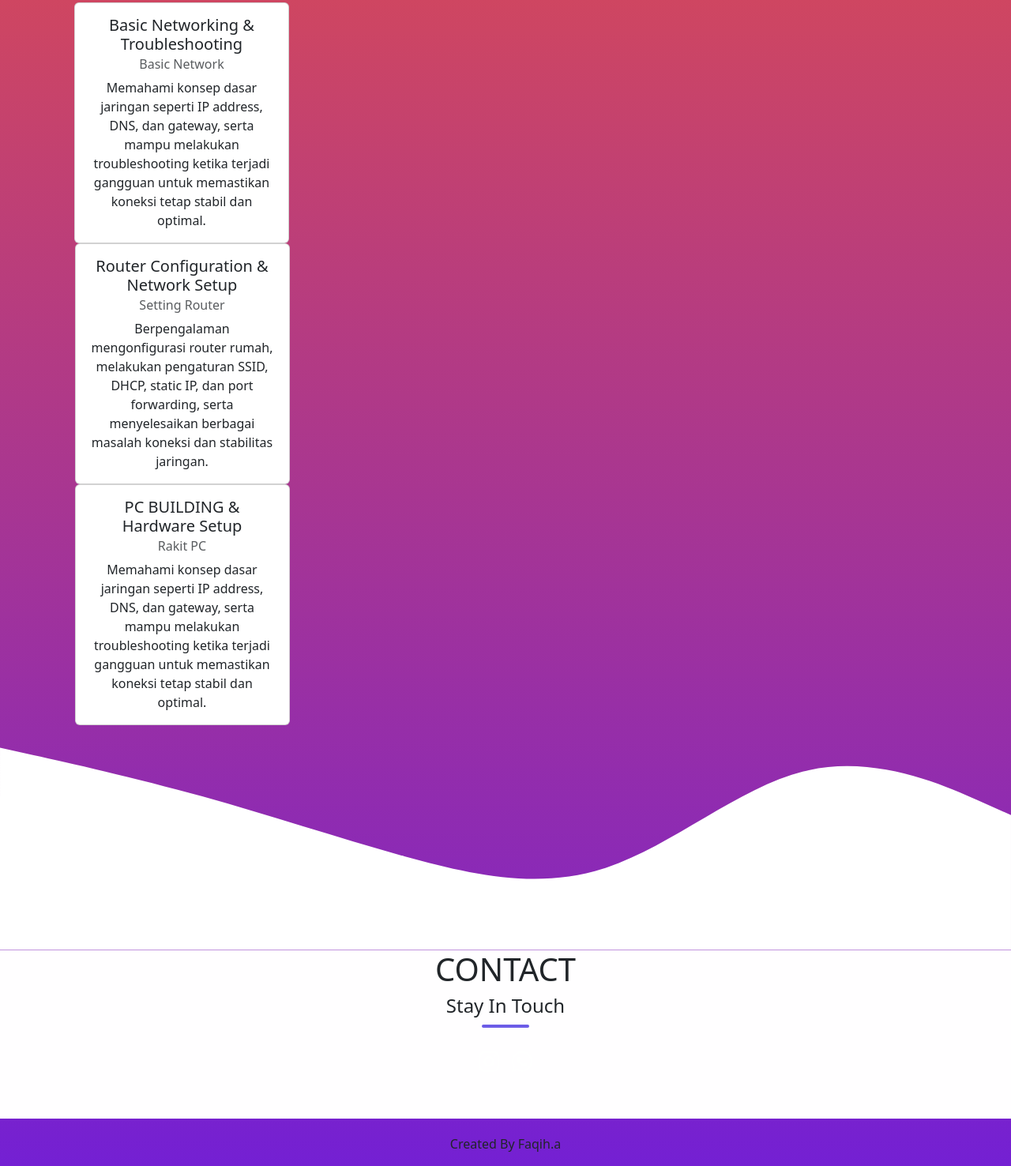
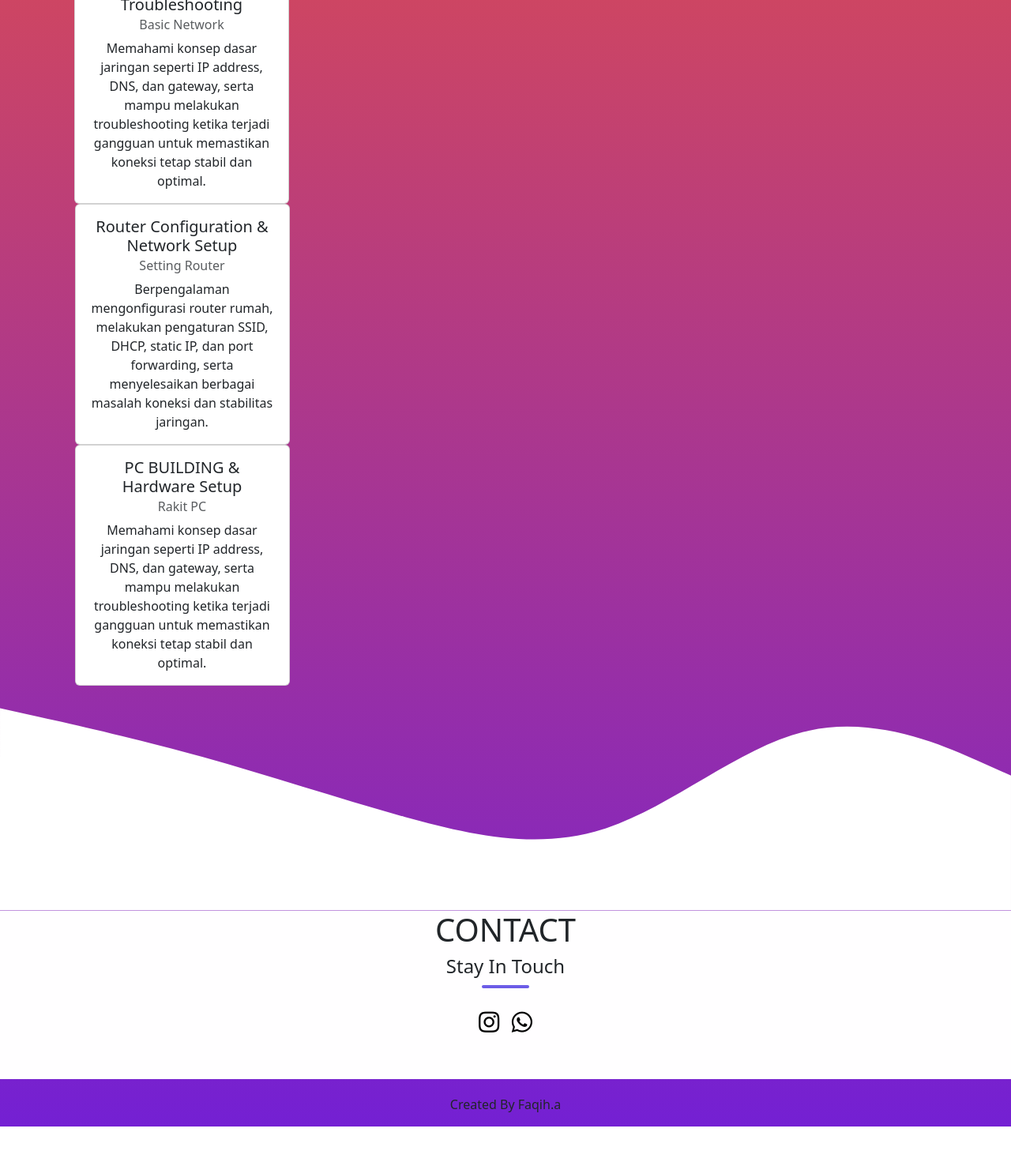
Before and after one commit to faqihalfairusyyy/profil-web-faqih, a plain HTML site: page index.html in a window 1280 px wide. Shown: the part 1374-2850 px from the top of the page at 79% size. After the commit the page ends 2800 px from the top, so only its background shows below. Drawn offline with nearby package versions, Linux system fonts and the light colour scheme.

Commit message:
update CSS styles in app.css

```diff
--- a/assets/style/app.css
+++ b/assets/style/app.css
@@ -31,7 +31,7 @@ padding-top: 55px;
   margin: 10px auto 20px;
 }
 .contact a {
-    color: white;
+    color: black;
     font-size: 30px;
 }
 .watermark {
@@ -41,10 +41,13 @@ padding-top: 20px;
     background-color: none;
 }
 .Skill {
-padding-top: 100px;
+padding-top: 50px;
+    position: center;
+
 
 }
 .footer {
   background-color: #fffeff;
     padding-bottom: 50px;
+
 }
```
